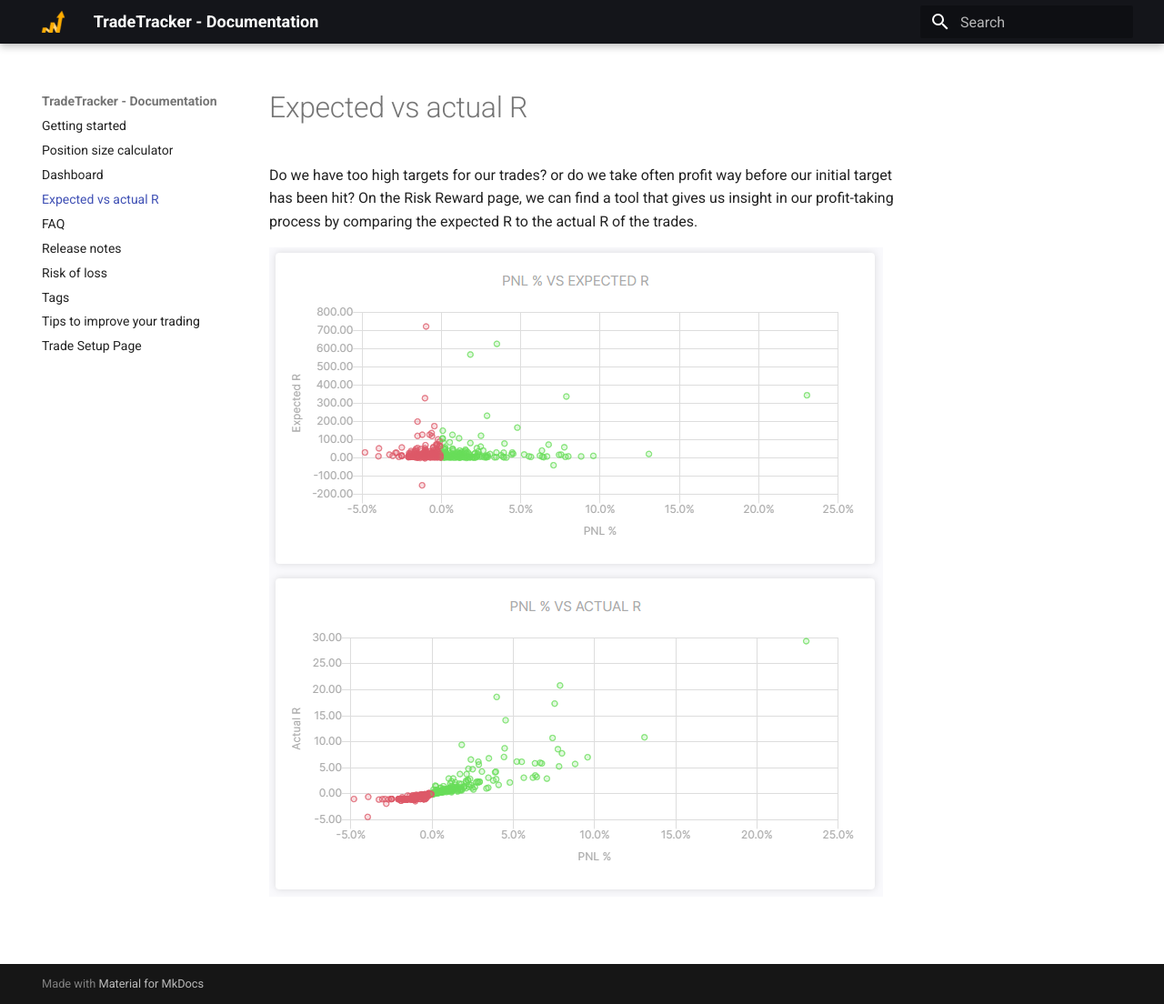
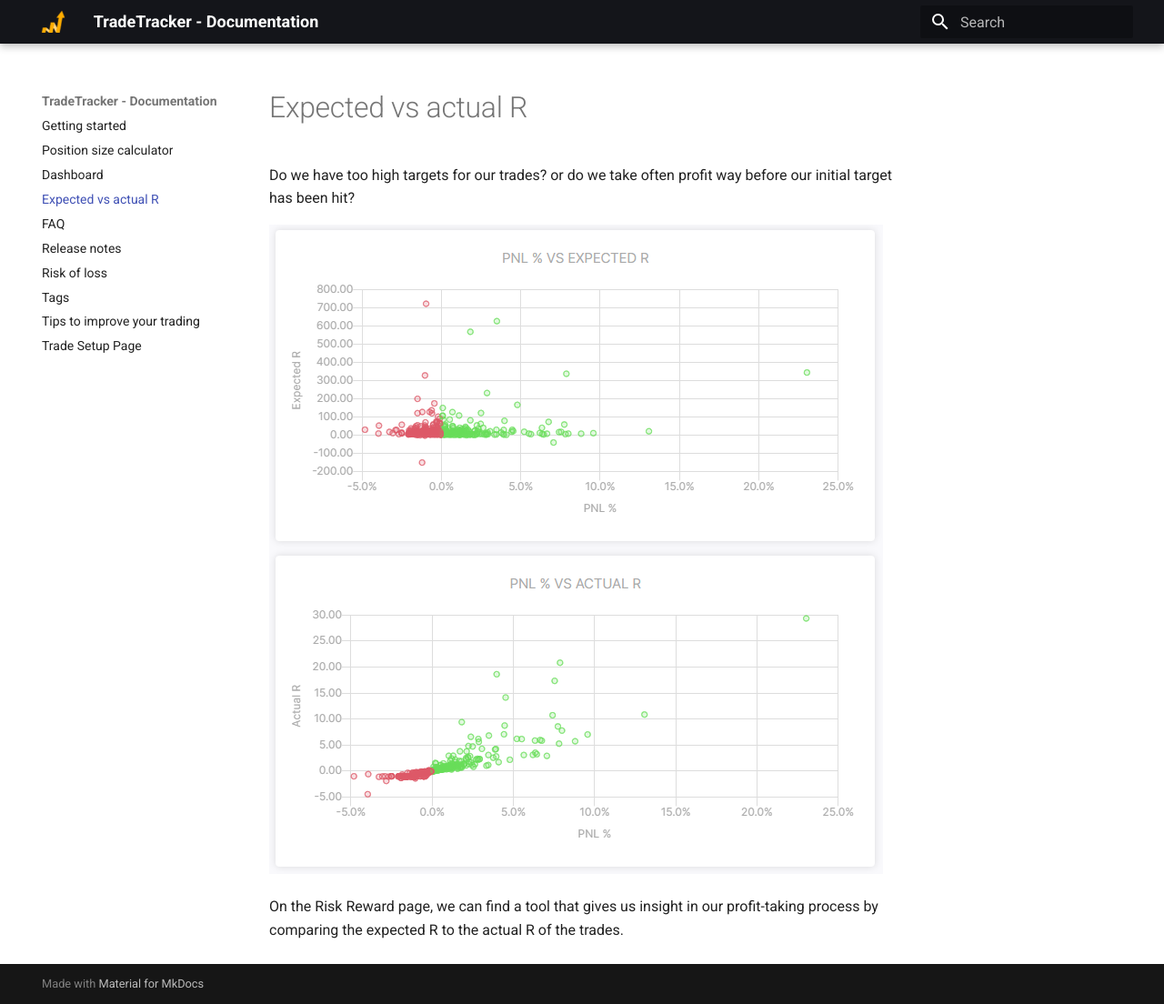
Before and after one commit to TradeTracker/docs, an MkDocs documentation site: the page built from docs/expectedvsactualr.md, in a window 1280 px wide and 1104 px high. Shown: the whole window at 91% size. Built offline with MkDocs 1.6.1 and Material for MkDocs 9.7.7, drawn with Linux system fonts in a browser that asks for light colours.

Commit message:
Replaced image.

```diff
--- a/docs/expectedvsactualr.md
+++ b/docs/expectedvsactualr.md
@@ -1,6 +1,7 @@
 # Expected vs actual R
 
 Do we have too high targets for our trades? or do we take often profit way before our initial target has been hit?
-On the Risk Reward page, we can find a tool that gives us insight in our profit-taking process by comparing the expected R to the actual R of the trades.
 
 ![Compare Expected vs Actual R](expectedvsactualr.PNG)
+
+On the Risk Reward page, we can find a tool that gives us insight in our profit-taking process by comparing the expected R to the actual R of the trades.
```
Also changed, not shown: 1 other file.
